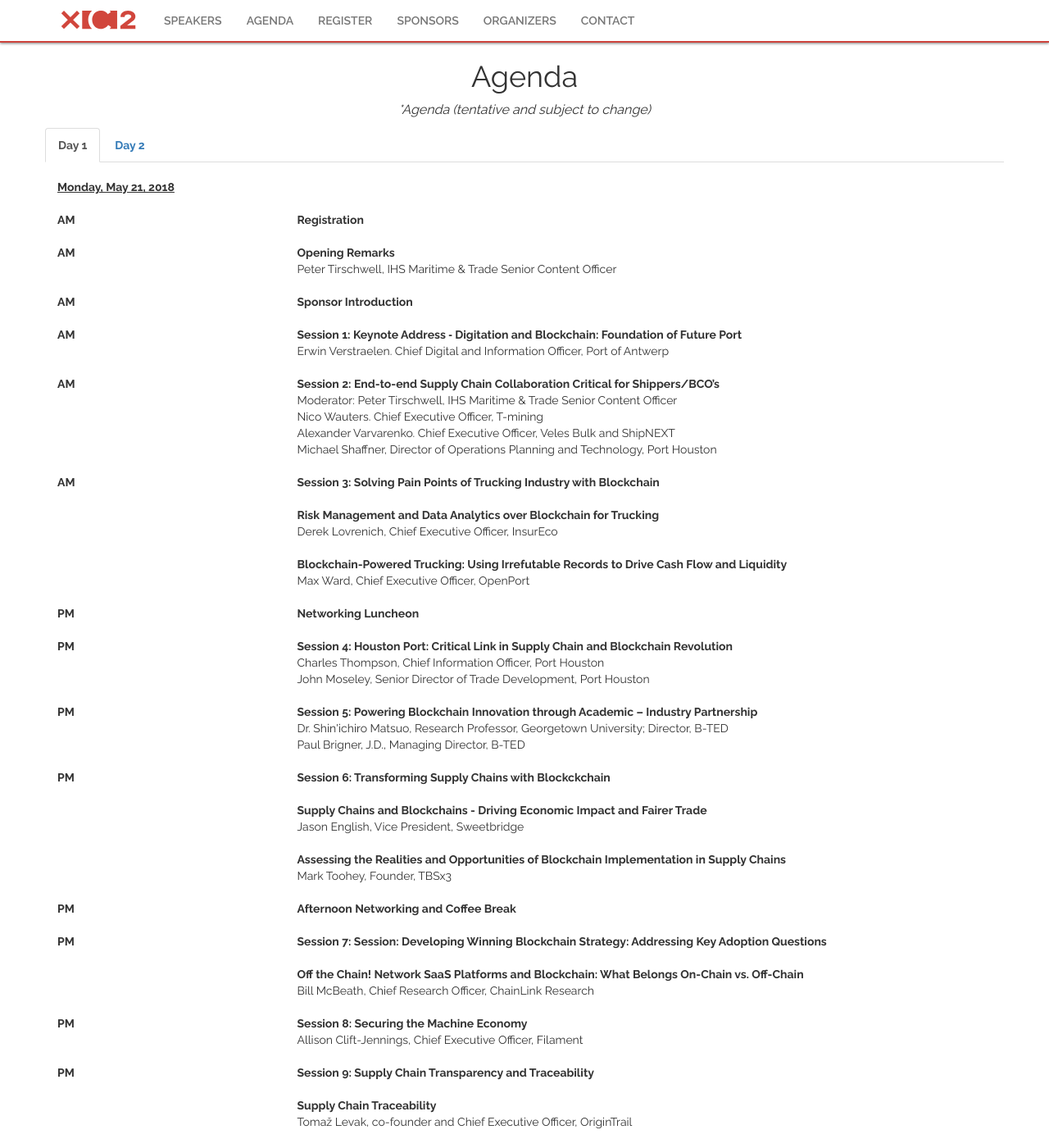
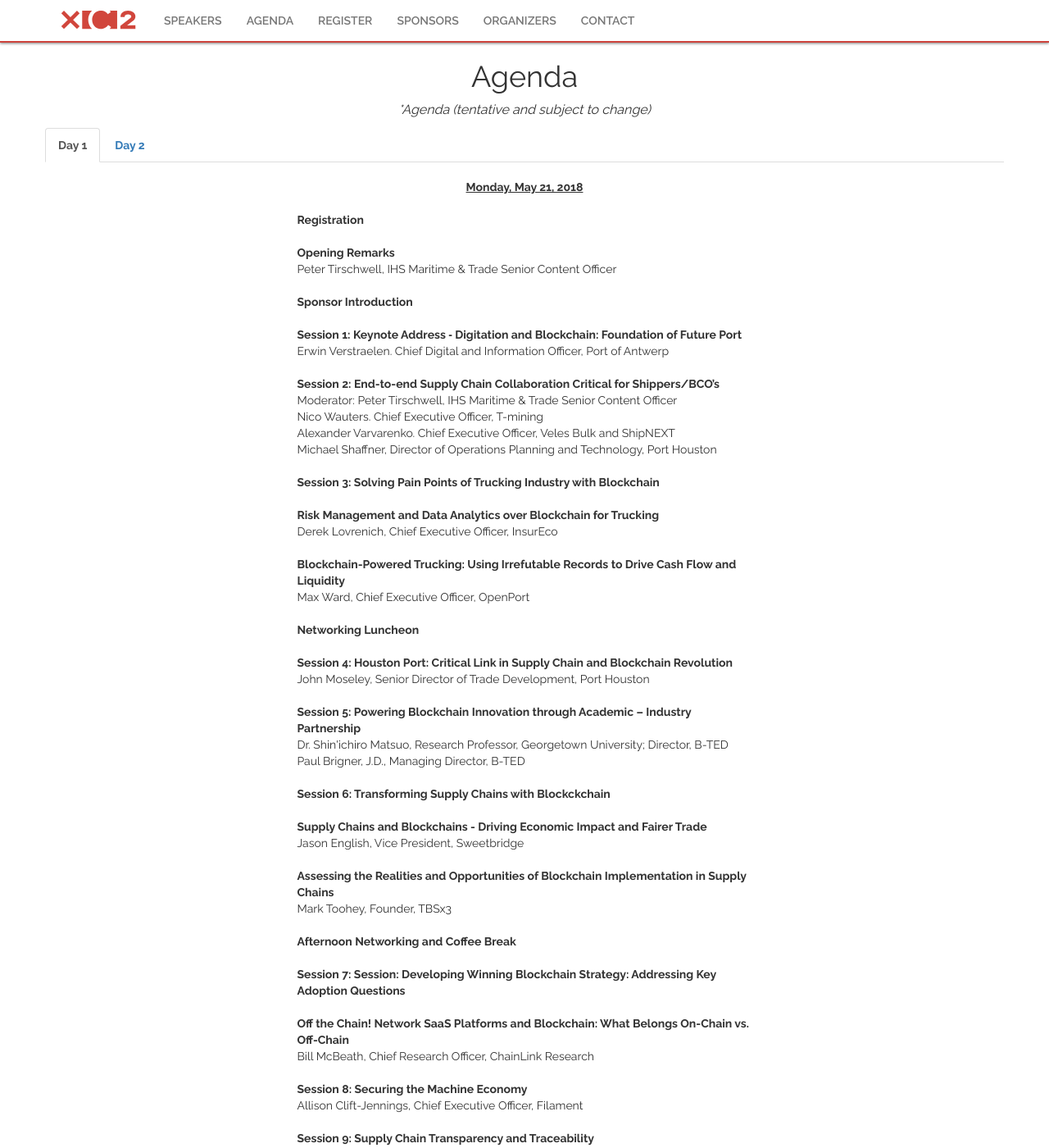
Before and after one commit to gnawalishyam/jekyll, a Jekyll site: the page built from index.html, in a window 1280 px wide and 1400 px high, scrolled down 3429 px. Shown: the whole window at 82% size. Built offline with Jekyll 4.4.1, drawn with Linux system fonts in a browser that asks for light colours; some web fonts are replaced.

Commit message:
Removed AM/PM from agenda and Charles Thompson from session 4

```diff
--- a/index.html
+++ b/index.html
@@ -88,182 +88,182 @@
 
 					<!-- Day 1 -->
 					<div role="tabpanel" class="tab-pane fade in active" id="day1">
-						<div class="col-xxs-12">
+						<div class="col-xxs-12 text-center">
 						</br><b><u>Monday, May 21, 2018</u></b></br></br>
 						</div>
-						<div class="col-sm-3">
+						<div class="col-sm-3 hidden-xs hidden-sm hidden-md hidden-lg">
 							<!-- <b>8:00 AM – 9:30 AM</b> -->
 							<b>AM</b>
 						</div>
-						<div class="col-sm-9">
+						<div class="col-sm-offset-3 col-sm-6">
 							<b>Registration</b></br></br>
 						</div>
-						<div class="col-sm-3">
+						<div class="col-sm-3 hidden-xs hidden-sm hidden-md hidden-lg">
 							<!-- <b>9:30 AM – 9:40 AM</b> -->
 							<b>AM</b>
 						</div>
-						<div class="col-sm-9">
+						<div class="col-sm-offset-3 col-sm-6">
 							<b>Opening Remarks</b></br>Peter Tirschwell, IHS Maritime &amp; Trade Senior Content Officer</br></br>
 						</div>
-						<div class="col-sm-3">
+						<div class="col-sm-3 hidden-xs hidden-sm hidden-md hidden-lg">
 							<!-- <b>9:40 AM – 9:50 AM</b> -->
 							<b>AM</b>
 						</div>
-						<div class="col-sm-9">
+						<div class="col-sm-offset-3 col-sm-6">
 							<b>Sponsor Introduction</b></br></br>
 						</div>
-						<div class="col-sm-3">
+						<div class="col-sm-3 hidden-xs hidden-sm hidden-md hidden-lg">
 							<!-- <b>9:50 AM – 10:30 AM</b> -->
 							<b>AM</b>
 						</div>
-						<div class="col-sm-9">
+						<div class="col-sm-offset-3 col-sm-6">
 							<b>Session 1: Keynote Address ‐ Digitation and Blockchain: Foundation of Future Port</b></br>Erwin Verstraelen. Chief Digital and Information Officer, Port of Antwerp</br></br>
 						</div>
-						<div class="col-sm-3">
+						<div class="col-sm-3 hidden-xs hidden-sm hidden-md hidden-lg">
 							<!-- <b>10:30 AM – 11:10 AM</b> -->
 							<b>AM</b>
 						</div>
-						<div class="col-sm-9">
+						<div class="col-sm-offset-3 col-sm-6">
 							<b>Session 2: End-to-end Supply Chain Collaboration Critical for Shippers/BCO’s</b></br>Moderator: Peter Tirschwell, IHS Maritime & Trade Senior Content Officer</br>Nico Wauters. Chief Executive Officer, T-mining</br>Alexander Varvarenko. Chief Executive Officer, Veles Bulk and ShipNEXT</br>Michael Shaffner, Director of Operations Planning and Technology, Port Houston</br></br>
 						</div>
-						<div class="col-sm-3">
+						<div class="col-sm-3 hidden-xs hidden-sm hidden-md hidden-lg">
 							<!-- <b>11:10 AM – 12:10 PM</b> -->
 							<b>AM</b>
 						</div>
-						<div class="col-sm-9">
+						<div class="col-sm-offset-3 col-sm-6">
 							<b>Session 3: Solving Pain Points of Trucking Industry with Blockchain</b></br></br><b>Risk Management and Data Analytics over Blockchain for Trucking</b></br>Derek Lovrenich, Chief Executive Officer, InsurEco</br></br><b>Blockchain-Powered Trucking: Using Irrefutable Records to Drive Cash Flow and Liquidity</b></br>Max Ward, Chief Executive Officer, OpenPort</br></br>
 						</div>
-						<div class="col-sm-3">
+						<div class="col-sm-3 hidden-xs hidden-sm hidden-md hidden-lg">
 							<!-- <b>12:10 PM – 1:10 PM</b> -->
 							<b>PM</b>
 						</div>
-						<div class="col-sm-9">
+						<div class="col-sm-offset-3 col-sm-6">
 							<b>Networking Luncheon</b></br></br>
 						</div>
-						<div class="col-sm-3">
+						<div class="col-sm-3 hidden-xs hidden-sm hidden-md hidden-lg">
 							<!-- <b>1:10 PM – 1:30 PM</b> -->
 							<b>PM</b>
 						</div>
-						<div class="col-sm-9">
-							<b>Session 4: Houston Port: Critical Link in Supply Chain and Blockchain Revolution</b></br>Charles Thompson, Chief Information Officer, Port Houston</br>John Moseley, Senior Director of Trade Development, Port Houston</br></br>
+						<div class="col-sm-offset-3 col-sm-6">
+							<b>Session 4: Houston Port: Critical Link in Supply Chain and Blockchain Revolution</b></br>John Moseley, Senior Director of Trade Development, Port Houston</br></br>
 						</div>
-						<div class="col-sm-3">
+						<div class="col-sm-3 hidden-xs hidden-sm hidden-md hidden-lg">
 							<!-- <b>1:30 PM – 1:50 PM</b> -->
 							<b>PM</b>
 						</div>
-						<div class="col-sm-9">
+						<div class="col-sm-offset-3 col-sm-6">
 							<b>Session 5: Powering Blockchain Innovation through Academic – Industry Partnership</b></br>Dr. Shin'ichiro Matsuo, Research Professor, Georgetown University; Director, B-TED</br>Paul Brigner, J.D., Managing Director, B-TED</br></br>
 						</div>
-						<div class="col-sm-3">
+						<div class="col-sm-3 hidden-xs hidden-sm hidden-md hidden-lg">
 							<!-- <b>1:50 PM – 2:50 PM</b> -->
 							<b>PM</b>
 						</div>
-						<div class="col-sm-9">
+						<div class="col-sm-offset-3 col-sm-6">
 							<b>Session 6: Transforming Supply Chains with Blockckchain</b></br></br><b>Supply Chains and Blockchains - Driving Economic Impact and Fairer Trade</b></br>Jason English, Vice President, Sweetbridge</br></br><b>Assessing the Realities and Opportunities of Blockchain Implementation in Supply Chains</b></br>Mark Toohey, Founder, TBSx3</br></br>
 						</div>
-						<div class="col-sm-3">
+						<div class="col-sm-3 hidden-xs hidden-sm hidden-md hidden-lg">
 							<!-- <b>2:50 PM – 3:10 PM</b> -->
 							<b>PM</b>
 						</div>
-						<div class="col-sm-9">
+						<div class="col-sm-offset-3 col-sm-6">
 							<b>Afternoon Networking and Coffee Break</b></br></br>
 						</div>
-						<div class="col-sm-3">
+						<div class="col-sm-3 hidden-xs hidden-sm hidden-md hidden-lg">
 							<!-- <b>3:10 PM – 3:40 PM</b> -->
 							<b>PM</b>
 						</div>
-						<div class="col-sm-9">
+						<div class="col-sm-offset-3 col-sm-6">
 							<b>Session 7: Session: Developing Winning Blockchain Strategy: Addressing Key Adoption Questions</b></br></br><b>Off the Chain! Network SaaS Platforms and Blockchain: What Belongs On-Chain vs. Off-Chain</b></br>Bill McBeath, Chief Research Officer, ChainLink Research</br></br>
 						</div>
-						<div class="col-sm-3">
+						<div class="col-sm-3 hidden-xs hidden-sm hidden-md hidden-lg">
 							<!-- <b>3:40 PM – 4:10 PM</b> -->
 							<b>PM</b>
 						</div>
-						<div class="col-sm-9">
+						<div class="col-sm-offset-3 col-sm-6">
 							<b>Session 8: Securing the Machine Economy</b></br>Allison Clift-Jennings, Chief Executive Officer, Filament</br></br>
 						</div>
-						<div class="col-sm-3">
+						<div class="col-sm-3 hidden-xs hidden-sm hidden-md hidden-lg">
 							<!-- <b>4:10 PM – 5:10 PM</b> -->
 							<b>PM</b>
 						</div>
-						<div class="col-sm-9">
+						<div class="col-sm-offset-3 col-sm-6">
 							<b>Session 9: Supply Chain Transparency and Traceability</b></br></br><b>Supply Chain Traceability </b></br>Tomaž Levak, co-founder and Chief Executive Officer, OriginTrail</br></br><b>Global Food Supply Chain and Logistics</b></br>Peter Harris, Co-Founder and Research Principal, Chain Business Insights</br></br>
 						</div>
-						<div class="col-sm-3">
+						<div class="col-sm-3 hidden-xs hidden-sm hidden-md hidden-lg">
 							<!-- <b>5:10 PM – 5:20 PM</b> -->
 							<b>PM</b>
 						</div>
-						<div class="col-sm-9">
+						<div class="col-sm-offset-3 col-sm-6">
 							<b>Closing Remarks</b></br></br>
 						</div>
 					</div>
 
 					<!-- Day 2 -->
 					<div role="tabpanel" class="tab-pane fade" id="day2">
-						<div class="col-xxs-12">
+						<div class="col-xxs-12 text-center">
 						</br><b><u>Tuesday, May 22, 2018</u></b></br></br>
 						</div>
-						<div class="col-sm-3">
+						<div class="col-sm-3 hidden-xs hidden-sm hidden-md hidden-lg">
 							<!-- <b>8:00 AM – 9:30 AM</b> -->
 							<b>AM</b>
 						</div>
-						<div class="col-sm-9">
+						<div class="col-sm-offset-3 col-sm-6">
 							<b>Registration</b></br></br>
 						</div>
-						<div class="col-sm-3">
+						<div class="col-sm-3 hidden-xs hidden-sm hidden-md hidden-lg">
 							<!-- <b>9:30 AM – 9:40 AM</b> -->
 							<b>AM</b>
 						</div>
-						<div class="col-sm-9">
+						<div class="col-sm-offset-3 col-sm-6">
 							<b>Opening Remarks</b></br></br>
 						</div>
-						<div class="col-sm-3">
+						<div class="col-sm-3 hidden-xs hidden-sm hidden-md hidden-lg">
 							<!-- <b>9:40 AM – 9:50 AM</b> -->
 							<b>AM</b>
 						</div>
-						<div class="col-sm-9">
+						<div class="col-sm-offset-3 col-sm-6">
 							<b>Sponsor Introduction</b></br></br>
 						</div>
-						<div class="col-sm-3">
+						<div class="col-sm-3 hidden-xs hidden-sm hidden-md hidden-lg">
 							<!-- <b>9:50 AM – 10:30 AM</b> -->
 							<b>AM</b>
 						</div>
-						<div class="col-sm-9">
+						<div class="col-sm-offset-3 col-sm-6">
 							<b>Session 10: Keynote Address ‐ Blockchain Pilots for Commercial Customs and ACE </b></br>Vincent Annunziato, Director, Office of Trade, U.S. Customs and Border Protection</br></br>
 						</div>
-						<div class="col-sm-3">
+						<div class="col-sm-3 hidden-xs hidden-sm hidden-md hidden-lg">
 							<!-- <b>10:30 AM – 11:10 AM</b> -->
 							<b>AM</b>
 						</div>
-						<div class="col-sm-9">
+						<div class="col-sm-offset-3 col-sm-6">
 							<b>Session 11: Blockchain for Global Supply Chain and Trade: Live Demo</b></br>Emmanuel Viale, Managing Director, Accenture Technology Labs</br>Luca Schiatti, R&amp;D Associate Manager, Accenture Labs</br></br>
 						</div>
-						<div class="col-sm-3">
+						<div class="col-sm-3 hidden-xs hidden-sm hidden-md hidden-lg">
 							<!-- <b>11:10 AM – 12:10 PM</b> -->
 							<b>AM</b>
 						</div>
-						<div class="col-sm-9">
+						<div class="col-sm-offset-3 col-sm-6">
 							<b>Session 12: Fuel the Future of Petrochemical Industry</b></br></br><b>Blockchain for O&amp;G Exploration &amp; Production: Pilots and Future Opportunities</b></br>Andrew Bruce, Chief Executive Officer, Data Gumbo</br></br><b>Blockchain for Energy Industry</b></br>Arno Laeven, Blockchain Lead, Royal Dutch Shell</br></br><b>Do We Need of an Industry Standardized Platform for the Chemicals Distribution Industry? The Wider Impact of Digitalization and Blockchain</b></br>Dr. Bharat Bhardwaj, Founder of GoBuyChem.com and Noahs Ark Chemicals</br></br>
 						</div>
-						<div class="col-sm-3">
+						<div class="col-sm-3 hidden-xs hidden-sm hidden-md hidden-lg">
 							<!-- <b>1:10 PM – 1:30 PM</b> -->
 							<b>PM</b>
 						</div>
-						<div class="col-sm-9">
+						<div class="col-sm-offset-3 col-sm-6">
 							<b>Session 13: Move Forward Blockchain Applications in Energy Industry</b></br>James C. Row, CFA. Managing Partner, Entoro Capital, LLC</br>Deanna R. Reitman, of Counsel, Commodities Marketing and Trading Group, DLA Piper</br>Tetyana Colosivschi, Director, Strategy, Business Development and Partnerships at ConsenSys Energy</br></br>
 						</div>
-						<div class="col-sm-3">
+						<div class="col-sm-3 hidden-xs hidden-sm hidden-md hidden-lg">
 							<!-- <b>5:10 PM – 5:20 PM</b> -->
 							<b>PM</b>
 						</div>
-						<div class="col-sm-9">
+						<div class="col-sm-offset-3 col-sm-6">
 							<b>Closing Remarks</b></br></br>
 						</div>
-						<div class="col-sm-3">
+						<div class="col-sm-3 hidden-xs hidden-sm hidden-md hidden-lg">
 							<!-- <b>5:10 PM – 5:20 PM</b> -->
 							<b>PM</b>
 						</div>
-						<div class="col-sm-9">
+						<div class="col-sm-offset-3 col-sm-6">
 							<b>Networking Luncheon</b></br></br>
 						</div>
 					</div>
```
